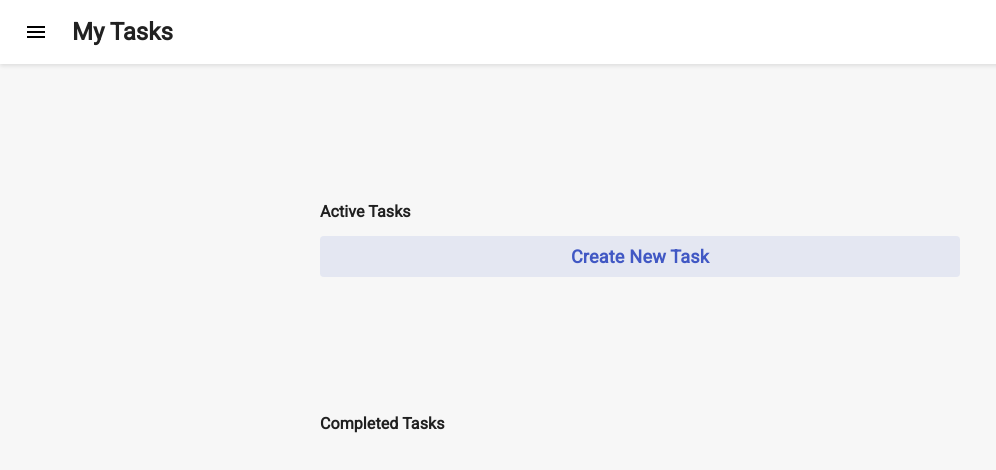
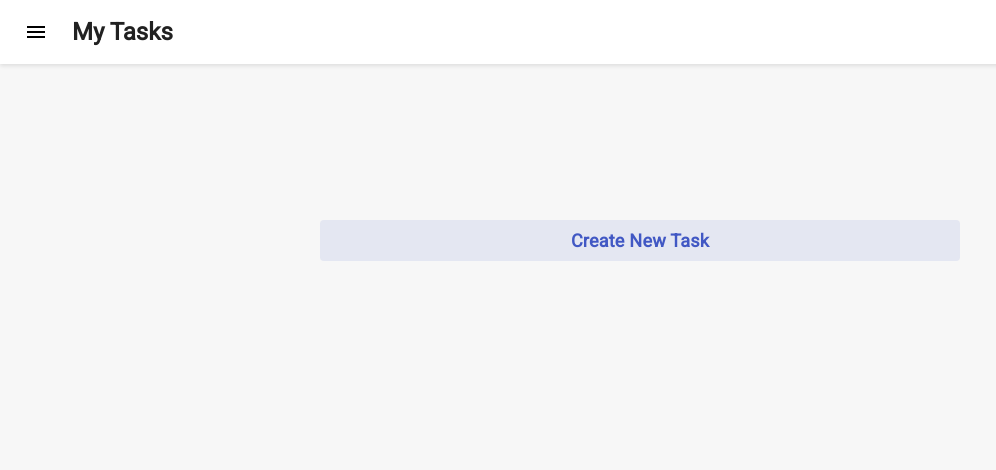
Before and after one commit to cremalab/israel-todo, a React (Create React App) app: page / in a window 1280 px wide. Shown: the top 470 px of the page, without its empty margins (0-996 px from the left). Built offline with nearby package versions, Linux system fonts and the light colour scheme.

Commit message:
ADAIG-4: adding logic to only display titles when todos are added

```diff
--- a/src/components/TodoCard/index.tsx
+++ b/src/components/TodoCard/index.tsx
@@ -11,7 +11,7 @@ export interface Props {
 }
 
 export function TodoCard(props: Props) {
-  const completedClass = props.isCompleted ? " text striked-text" : "text"
+  const completedClass = props.isCompleted ? " text completed-text" : "text"
 
   return (
     <div className="todo-card">
--- a/src/components/TodoCard/styles.scss
+++ b/src/components/TodoCard/styles.scss
@@ -45,6 +45,6 @@
   align-items: center;
 }
 
-.striked-text {
-  text-decoration: line-through;
+.completed-text {
+  opacity: 50%;
 }
--- a/src/components/TodoContainer/index.tsx
+++ b/src/components/TodoContainer/index.tsx
@@ -10,7 +10,7 @@ import { TodoListFilter } from "../TodoListFilter"
 
 export function TodoContainer() {
   const todos = useAppSelector((state) => state.todos)
-  console.log(todos)
+
   const dispatch = useAppDispatch()
   const [showModal, setShowModal] = useState(false)
 
@@ -42,7 +42,9 @@ export function TodoContainer() {
     <>
       <div className="wrapper">
         <div className="todos">
-          <h3 id="active-tasks">Active Tasks</h3>
+          {todos.value.length > 0 ? (
+            <h3 className="titles">Active Tasks</h3>
+          ) : null}
 
           <TodoListFilter
             markAsCompleted={markAsCompleted}
@@ -63,7 +65,9 @@ export function TodoContainer() {
       </div>
       <div className="wrapper-completed">
         <div className="completed-todos">
-          <h3 id="active-tasks">Completed Tasks</h3>
+          {todos.value.length > 0 ? (
+            <h3 className="titles">Completed Tasks</h3>
+          ) : null}
           <TodoListFilter
             isCompleted
             markAsCompleted={markAsCompleted}
--- a/src/components/TodoContainer/styles.scss
+++ b/src/components/TodoContainer/styles.scss
@@ -1,6 +1,6 @@
 @import url("https://fonts.googleapis.com/css2?family=Roboto&display=swap");
 
-#active-tasks {
+.titles {
   font-family: Roboto;
   font-style: normal;
   font-weight: bold;
```
